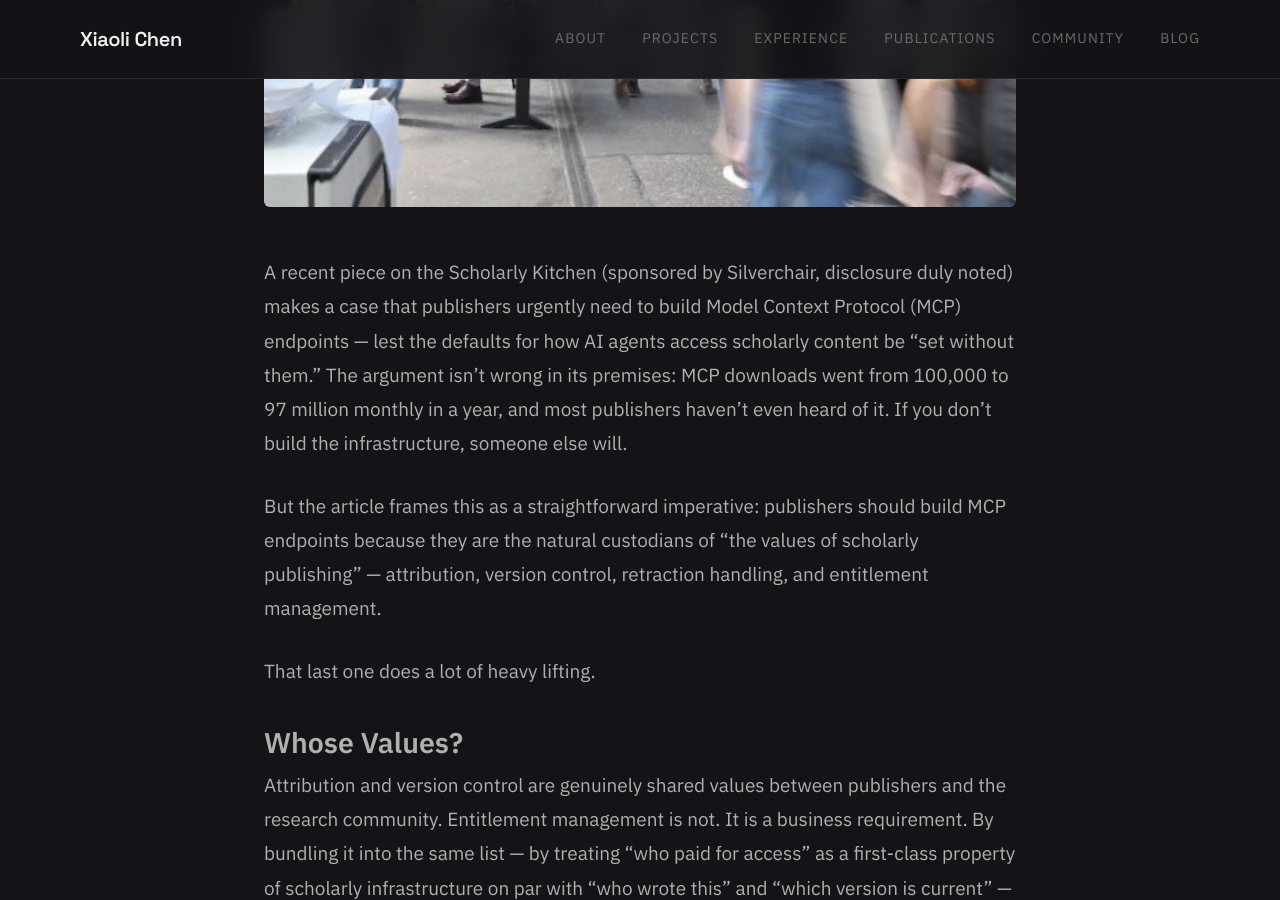
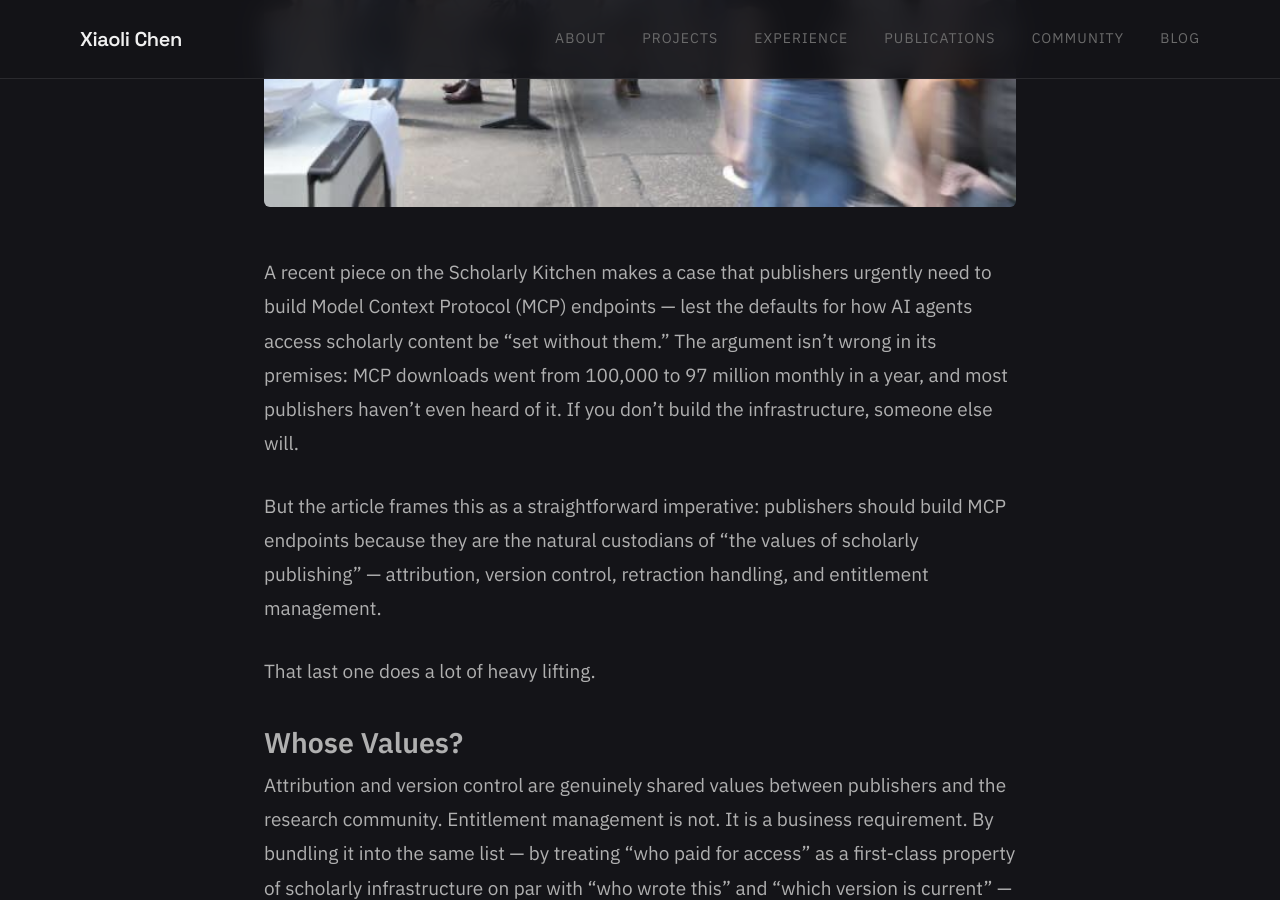
Before and after one commit to xchen101/xchen101.github.io, a Jekyll site: the page built from _posts/2026-05-27-the-container-that-refuses-to-dissolve.md, in a window 1280 px wide and 900 px high, scrolled down 589 px. Built offline with Jekyll 4.4.1, drawn with Linux system fonts in a browser that asks for light colours.

Commit message:
Edit article to remove sponsorship disclosure
Removed sponsorship disclosure from the article.

```diff
--- a/_posts/2026-05-27-the-container-that-refuses-to-dissolve.md
+++ b/_posts/2026-05-27-the-container-that-refuses-to-dissolve.md
@@ -8,7 +8,7 @@ lang: en
 image: /img/container-that-refuses-to-dissolve.jpg
 ---
 
-A recent piece on the Scholarly Kitchen (sponsored by Silverchair, disclosure duly noted) makes a case that publishers urgently need to build Model Context Protocol (MCP) endpoints — lest the defaults for how AI agents access scholarly content be "set without them." The argument isn't wrong in its premises: MCP downloads went from 100,000 to 97 million monthly in a year, and most publishers haven't even heard of it. If you don't build the infrastructure, someone else will.
+A recent piece on the Scholarly Kitchen makes a case that publishers urgently need to build Model Context Protocol (MCP) endpoints — lest the defaults for how AI agents access scholarly content be "set without them." The argument isn't wrong in its premises: MCP downloads went from 100,000 to 97 million monthly in a year, and most publishers haven't even heard of it. If you don't build the infrastructure, someone else will.
 
 But the article frames this as a straightforward imperative: publishers should build MCP endpoints because they are the natural custodians of "the values of scholarly publishing" — attribution, version control, retraction handling, and entitlement management.
 
```
